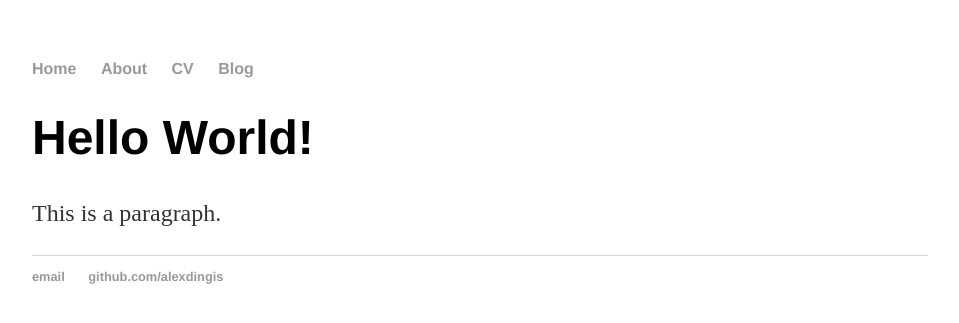
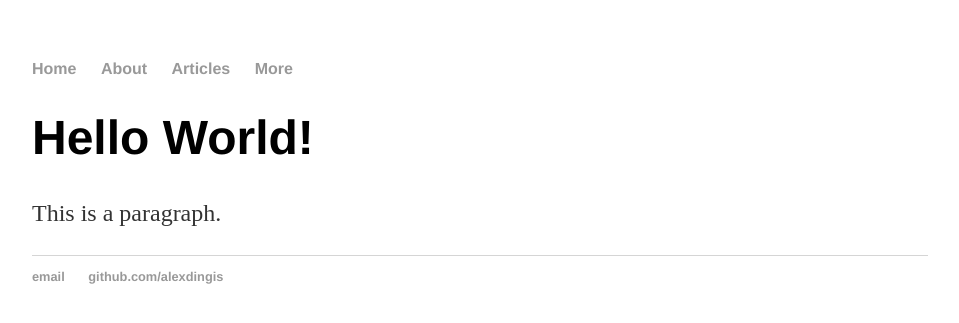
Before and after one commit to alexdingis/alexdingis.github.io, a Jekyll site: the page built from index.html, in a window 1280 px wide. Shown: the top 323 px of the page, without its empty margins (160-1119 px from the left). Built offline with Jekyll 4.4.1, drawn with Linux system fonts in a browser that asks for light colours.

Commit message:
added new sections

```diff
--- a/_layouts/default.html
+++ b/_layouts/default.html
@@ -10,8 +10,8 @@
 	    		<ul>
 	        		<li><a href="/">Home</a></li>
 		        	<li><a href="/about">About</a></li>
-	        		<li><a href="/cv">CV</a></li>
-	        		<li><a href="/blog">Blog</a></li>
+	        		<li><a href="/cv">Articles</a></li>
+	        		<li><a href="/blog">More</a></li>
 	    		</ul>
 			</nav>
 			<div class="container">
```
